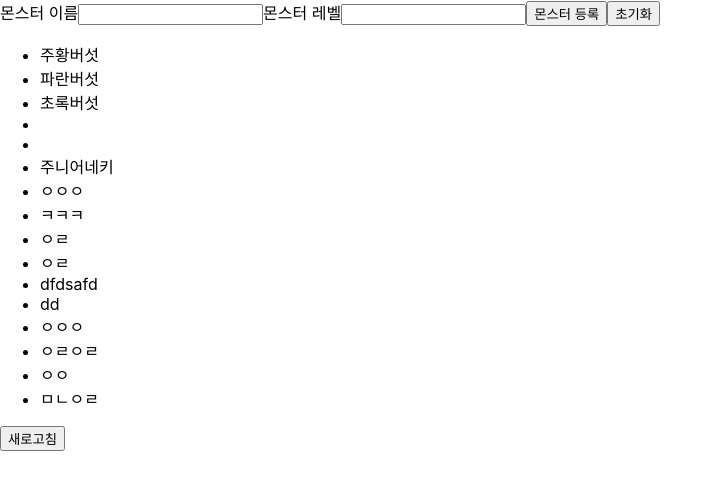
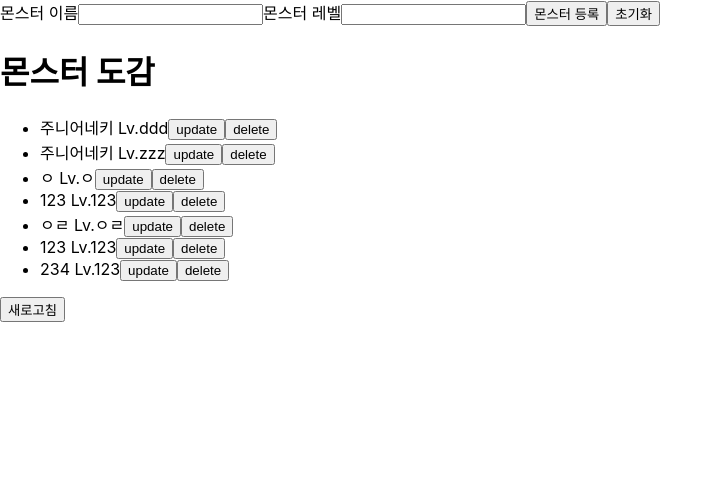
Before and after one commit to kangaroo19/common_component, a React (Create React App) app: page / in a window 1280 px wide. Shown: the top 490 px of the page, without its empty margins (0-723 px from the left). Built offline with nearby package versions, Linux system fonts and the light colour scheme; data requests are answered from the project's data file.

Commit message:
c,r,d 기능 작업

```diff
--- a/db.json
+++ b/db.json
@@ -1,95 +1,59 @@
 {
   "monster": [
     {
-      "id": "1",
-      "name": "주황버섯",
-      "level": "Bruce Wayne"
+      "id": "23ba",
+      "monsterName": "주니어네키",
+      "level": "ddd"
     },
     {
-      "id": "2",
-      "name": "파란버섯",
-      "level": "Clark Kent"
+      "id": "c74a",
+      "monsterName": "주니어네키",
+      "level": "zzz"
     },
     {
-      "id": "3",
-      "name": "초록버섯",
-      "level": "Princess Diana"
+      "id": "8ec9",
+      "monsterName": "ㅇ",
+      "level": "ㅇ"
     },
     {
-      "id": "57de",
-      "username": "주니어네키",
-      "password": "123"
+      "id": "afaf",
+      "monsterName": "123",
+      "level": "123",
+      "newMonster": {
+        "id": "c74a",
+        "monsterName": "주니어네키",
+        "level": "zzz"
+      }
     },
     {
-      "id": "6cbe",
-      "username": "주니어네키",
-      "password": "123"
+      "id": "63cd",
+      "monsterName": "ㅇㄹ",
+      "level": "ㅇㄹ",
+      "newMonster": {
+        "id": "23ba",
+        "monsterName": "주니어네키",
+        "level": "ddd"
+      }
     },
     {
-      "id": "a61b",
-      "username": "주니어네키",
-      "name": "주니어네키",
-      "level": "23"
+      "id": "588f",
+      "monsterName": "123",
+      "level": "123",
+      "newMonster": {
+        "id": "23ba",
+        "monsterName": "주니어네키",
+        "level": "ddd"
+      }
     },
     {
-      "id": "b1eb",
-      "username": "주니어네키",
-      "name": "ㅇㅇㅇ",
-      "level": "ㅇㅇㅇㅇ"
-    },
-    {
-      "id": "180c",
-      "username": "주니어네키",
-      "name": "ㅋㅋㅋ",
-      "level": "ㅋㅋㅋ"
-    },
-    {
-      "id": "16a7",
-      "username": "주니어네키",
-      "name": "ㅇㄹ",
-      "level": "ㅁㄴㅇㄹㄴㅇ"
-    },
-    {
-      "id": "fda0",
-      "username": "주니어네키",
-      "name": "ㅇㄹ",
-      "level": "ㅁㄴㅇㄹㄴㅇ"
-    },
-    {
-      "id": "96af",
-      "username": "주니어네키",
-      "name": "dfdsafd",
-      "level": "sdfasdf"
-    },
-    {
-      "id": "cbcb",
-      "username": "주니어네키",
-      "name": "dd",
-      "level": "dd"
-    },
-    {
-      "id": "6de2",
-      "username": "주니어네키",
-      "name": "ㅇㅇㅇ",
-      "level": "ㅇㅇㅇ"
-    },
-    {
-      "id": "1df2",
-      "username": "주니어네키",
-      "name": "ㅇㄹㅇㄹ",
-      "level": "ㅇㄹㅇㄹ"
-    },
-    {
-      "id": "40de",
-      "username": "주니어네키",
-      "name": "ㅇㅇ",
-      "level": "ㅁㄴㅇㄹ"
-    },
-    {
-      "id": "d86b",
-      "username": "주니어네키",
-      "name": "ㅁㄴㅇㄹ",
-      "level": "ㄴㅇㅁㄹ"
+      "id": "1dac",
+      "monsterName": "234",
+      "level": "123",
+      "newMonster": {
+        "id": "23ba",
+        "monsterName": "주니어네키",
+        "level": "ddd"
+      }
     }
   ]
 }
--- a/src/App.js
+++ b/src/App.js
@@ -1,21 +1,18 @@
-import CustomButton from './components/buttons/CustomButton';
-import FormHook from './FormHook';
 import { FormProvider, useForm } from 'react-hook-form';
-import { useMonsterMutation } from './utils/query/monsterQuery';
 import { QueryClient, QueryClientProvider } from '@tanstack/react-query';
-import Home from './Home';
 import MonsterList from './MonsterList';
+import MonsterForm from './MonsterForm';
 
 const queryClient = new QueryClient();
 function App() {
   const method = useForm({
-    defaultValues: { username: '주니어네키' },
+    // defaultValues: { monsterName: '주니어네키' },
   });
 
   return (
     <QueryClientProvider client={queryClient}>
       <FormProvider {...method}>
-        <FormHook />
+        <MonsterForm />
         <MonsterList />
       </FormProvider>
     </QueryClientProvider>
--- a/src/FormHook.jsx
+++ /dev/null
@@ -1,44 +0,0 @@
-import { useFormContext } from 'react-hook-form';
-import FormMain from './components/input/FormMain';
-import { useMonsterDataQuery, useMonsterMutation } from './utils/query/monsterQuery';
-import { useEffect } from 'react';
-
-export default function FormHook() {
-  const { register, handleSubmit, reset } = useFormContext();
-  const { mutate } = useMonsterMutation();
-  const { refetch } = useMonsterDataQuery();
-
-  const onClickAddMonster = (data) => {
-    const { name, level } = data;
-    if (name === '' || level === '') return;
-    // 콜백함수 사용하여 post 요청 이후 data fetching
-    mutate(data, {
-      // 요청 성공 시
-      onSuccess: () => {
-        reset(); // 상태 값 초기화
-        refetch(); // 데이터 다시 불러오기
-        alert('등록 성공!!!!');
-      },
-      // 요청 실패 시
-      onError: (error) => {
-        alert(`${error.response.status} ${error.response.data}`);
-      },
-    });
-  };
-  // const onErrorForm = ({ response }) => {
-  //   alert(`${response.status}`);
-  // };
-  // 이렇게 Form 태그에서도 error 메시지 처리 가능하지만 어차피 react-query에서도
-  // 이 기능 제공하므로 사용안하기로
-  return (
-    <FormMain onSubmit={handleSubmit(onClickAddMonster)}>
-      <FormMain.Label htmlFor="monsterName">몬스터 이름</FormMain.Label>
-      <FormMain.Input id="monsterName" name="monsterName" registerFn={register('name')} />
-      <FormMain.Label htmlFor="monsterLevel">몬스터 레벨</FormMain.Label>
-      <FormMain.Input id="monsterLevel" registerFn={register('level')} />
-      <FormMain.Button text="몬스터 등록" type="submit" />
-      <FormMain.Button text="초기화" onClick={() => reset()} />
-    </FormMain>
-  );
-}
-//
--- a/src/Home.jsx
+++ b/src/Home.jsx
@@ -1,10 +1,10 @@
 import CustomButton from './components/buttons/CustomButton';
 import { useFormContext } from 'react-hook-form';
-import { useMonsterMutation } from './utils/query/monsterQuery';
+import { useMonsterMutationPost } from './utils/query/monsterQuery';
 
 export default function Home() {
   const { handleSubmit } = useFormContext();
-  const { mutate } = useMonsterMutation();
+  const { mutate } = useMonsterMutationPost();
   const onClickAddMonster = (data) => {
     const { name, level } = data;
     if (name === '' || level === '') return;
--- /dev/null
+++ b/src/MonsterForm.jsx
@@ -0,0 +1,55 @@
+import { useForm, useFormContext } from 'react-hook-form';
+import FormMain from './components/input/FormMain';
+import { useMonsterDataQuery, useMonsterMutationPost, useMonsterMutationUpdate } from './utils/query/monsterQuery';
+
+export default function MonsterForm() {
+  const { register, handleSubmit, reset, getValues } = useFormContext();
+  const { refetch } = useMonsterDataQuery();
+  const { mutate } = getValues('newMonster') // newMonster 유무에 따른 사용 훅 달라짐
+    ? useMonsterMutationUpdate(reset, refetch)
+    : useMonsterMutationPost(reset, refetch);
+  console.dir(mutate);
+  const onClickAddMonster = (data) => {
+    const { name, level } = data;
+    if (name === '' || level === '') return;
+    // 콜백함수 사용하여 post 요청 이후 data fetching
+    // ==> 이 코드 쿼리함수로 이사했음..ㅋ
+    mutate(data);
+  };
+  const onClickUpdateMonster = (data) => {
+    console.log('업뎃');
+    console.log(data);
+
+    const { name, level } = data;
+    const {
+      newMonster: { id },
+    } = data;
+    // console.log(name, level);
+    // if (name === '' || level === '') return;
+    mutate({ id, data });
+  };
+  return (
+    <FormMain onSubmit={getValues('newMonster') ? handleSubmit(onClickUpdateMonster) : handleSubmit(onClickAddMonster)}>
+      <FormMain.Label htmlFor="monsterName">몬스터 이름</FormMain.Label>
+      <FormMain.Input id="monsterName" name="monsterName" registerFn={register('monsterName')} />
+      <FormMain.Label htmlFor="monsterLevel">몬스터 레벨</FormMain.Label>
+      <FormMain.Input id="monsterLevel" registerFn={register('level')} />
+      <FormMain.Button text="몬스터 등록" type="submit" />
+      <FormMain.Button text="초기화" onClick={() => reset()} />
+    </FormMain>
+  );
+}
+// const onErrorForm = ({ response }) => {
+//   alert(`${response.status}`);
+// };
+// 이렇게 Form 태그에서도 error 메시지 처리 가능하지만 어차피 react-query에서도
+// 이 기능 제공하므로 사용안하기로
+
+// mutate함수 안에있던 onSuccess
+// 호출 시 인자로 refetch,reset함수 넣으려 했지만
+//
+// onSuccess: (data, variables, context) => {
+//   // I will fire second!
+// },
+// 이 값만 들어가는듯한...?
+// 어쩄든 그래서 useMonsterMutationPost 안에 인자로 넣어 해결
--- a/src/MonsterList.jsx
+++ b/src/MonsterList.jsx
@@ -1,16 +1,39 @@
+import { useFormContext } from 'react-hook-form';
 import CustomButton from './components/buttons/CustomButton';
-import { useMonsterDataQuery } from './utils/query/monsterQuery';
+import { useMonsterDataQuery, useMonsterMutationDelete, useMonsterMutationPost } from './utils/query/monsterQuery';
 
 export default function MonsterList() {
-  const { data, isLoading, refetch } = useMonsterDataQuery();
+  const { data, isLoading, refetch, isError } = useMonsterDataQuery();
+  const { setValue, getValues } = useFormContext();
+  const { mutate } = useMonsterMutationDelete(refetch);
   if (isLoading) {
     return <div>불러오는중</div>;
   }
+  if (!data && isError) {
+    return <div>불러오지 못했습니다.</div>;
+  }
+
+  const onClickDeleteMonster = (monsterId) => {
+    mutate(monsterId);
+  };
+  const onClickUpdateMonster = (monster) => {
+    setValue('newMonster', monster);
+    console.log(getValues('newMonster'));
+  };
   return (
     <>
+      <h1>몬스터 도감</h1>
       <ul>
-        {data.data.map((hero) => {
-          return <li key={hero.id}>{hero.name}</li>;
+        {data?.data.map((item) => {
+          return (
+            <li key={item.id}>
+              <span>{`${item.monsterName} Lv.${item.level}`}</span>
+              <span>
+                <CustomButton text="update" onClick={() => onClickUpdateMonster(item)} />
+                <CustomButton text="delete" onClick={() => onClickDeleteMonster(item.id)} />
+              </span>
+            </li>
+          );
         })}
       </ul>
       <CustomButton text="새로고침" onClick={() => refetch()} />
@@ -20,3 +43,14 @@ export default function MonsterList() {
 
 // 이렇게 새로고침 버튼을 만들어 데이터 패칭을 해도 되지만..별로임
 // mutation함수에 콜백함수를 넣어 따로 데이터 패칭 가능
+
+// eslint 속성 parserOptions.ecmaVersion이 2018이면
+// 옵셔널 체이닝 안됨
+// 2018 -> 2020 으로 변경
+
+// 현재 문제 update 시 onClickUpdateMonster 함수 안의
+// 값 monsterName,level 을 어떻게 MonsterForm 컴포넌트로 보내나..
+// => react-hook-form의 상태관리 위한 FormProvider컴포넌트 사용
+// 업데이트 버튼 클릭시 setValue("어쩌고") 로 값 할당
+// 그리고 MonsterForm 컴포넌트에서 getValue("어쩌고")로 값 가져옴
+// 이때 중요한 것은 useForm이 아닌 useFormContext사용!!!
--- a/src/components/input/FormMain.jsx
+++ b/src/components/input/FormMain.jsx
@@ -12,7 +12,7 @@ export default function FormMain({ children, styleID, onSubmit, onError, onSucce
     <Form
       control={control}
       onSubmit={onSubmit}
-      method="post"
+      method={method}
       action="/api"
       onError={onError}
       onSuccess={onSuccess}
```
Also changed, not shown: src/utils/query/monsterQuery.js (+47 -3 lines), .eslintrc.json.
